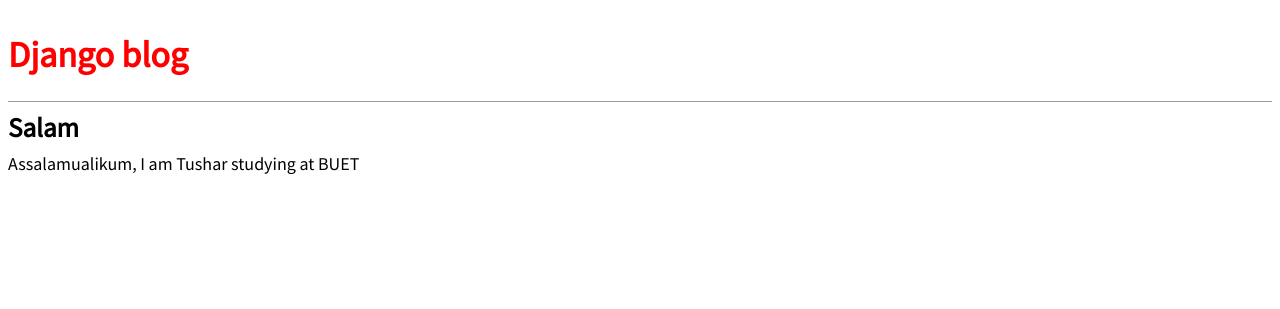
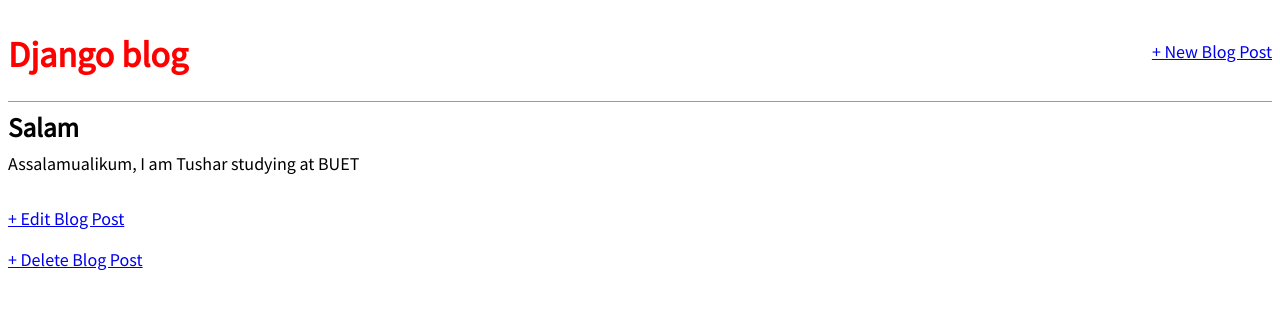
Before and after one commit to ARTushar/Blog, a Django app: page /post/1/ in a window 1280 px wide. Shown: the top 309 px of the page. Run offline with Django 3.2, Linux system fonts and the light colour scheme; data comes from the database, SQL or seed files in the repository; both versions use the stored data as it was after the commit.

Commit message:
create update and delete functionality has been added

```diff
--- a/blog/models.py
+++ b/blog/models.py
@@ -1,11 +1,16 @@
 from django.db import models
+from django.urls import reverse
+
 
 # Create your models here.
 class Post(models.Model):
-	title = models.CharField(max_length=200)
-	author = models.ForeignKey('auth.User',
-		on_delete=models.CASCADE,)
-	body = models.TextField()
+    title = models.CharField(max_length=200)
+    author = models.ForeignKey('auth.User',
+                               on_delete=models.CASCADE, )
+    body = models.TextField()
 
-	def __str__(self):
-		return self.title
+    def __str__(self):
+        return self.title
+
+    def get_absolute_url(self):
+        return reverse('post_detail', args=[str(self.id)])
--- a/blog/urls.py
+++ b/blog/urls.py
@@ -1,7 +1,11 @@
 from django.urls import path
-from .views import BlogListView, BlogDetailView
+from .views import BlogListView, BlogDetailView, BlogCreateView, BlogUpdateView, BlogDeleteView
 
 urlpatterns = [
-	path('post/<int:pk>/', BlogDetailView.as_view(), name='post_detail'),
-	path('', BlogListView.as_view(), name='home'),
+    path('post/<int:pk>/edit/', BlogUpdateView.as_view(), name='post_edit'),
+    path('post/<int:pk>/', BlogDetailView.as_view(), name='post_detail'),
+    path('', BlogListView.as_view(), name='home'),
+    path('post/new/', BlogCreateView.as_view(), name='post_new'),
+    path('post/<int:pk>/delete/', BlogDeleteView.as_view(), name='post_delete'),
+
 ]
--- a/blog/views.py
+++ b/blog/views.py
@@ -3,11 +3,32 @@ from django.shortcuts import render
 # Create your views here.
 from django.views.generic import ListView, DetailView
 from .models import Post
+from django.views.generic.edit import CreateView, UpdateView, DeleteView
+from django.urls import reverse_lazy
+
 
 class BlogListView(ListView):
-	model = Post
-	template_name = 'home.html'
+    model = Post
+    template_name = 'home.html'
+
 
 class BlogDetailView(DetailView):
-	model  = Post
-	template_name = 'post_detail.html'
+    model = Post
+    template_name = 'post_detail.html'
+
+
+class BlogCreateView(CreateView):
+    model = Post
+    template_name = 'post_new.html'
+    fields = '__all__'
+
+
+class BlogUpdateView(UpdateView):
+    model = Post
+    template_name = 'post_edit.html'
+    fields = ['title', 'body']
+
+class BlogDeleteView(DeleteView):
+    model = Post
+    template_name = 'post_delete.html'
+    success_url = reverse_lazy('home')
--- a/templates/base.html
+++ b/templates/base.html
@@ -7,13 +7,17 @@
     <link href="{% static 'css/base.css' %}" rel="stylesheet">
 </head>
 <body>
+<div>
     <header>
-		<h1><a href="{% url 'home' %">Django blog</a></h1>
+        <div class="nav-left">
+            <h1><a href="{% url 'home' %}">Django blog</a></h1>
+        </div>
+        <div class="nav-right">
+            <a href="{% url 'post_new' %}">+ New Blog Post</a>
+        </div>
     </header>
-	<div>
     {% block content %}
     {% endblock content %}
 </div>
-
 </body>
 </html>
--- a/templates/post_detail.html
+++ b/templates/post_detail.html
@@ -1,8 +1,11 @@
 {% extends 'base.html' %}
 
 {% block content %}
-  <div class='post-entry'>
-  	<h2> {{ object.title }}</h2>
-  	<p>{{ object.body }}</p>
-  </div>
+    <div class='post-entry'>
+        <h2> {{ object.title }}</h2>
+        <p>{{ object.body }}</p>
+    </div>
+
+    <p><a href="{% url 'post_edit' post.pk %}">+ Edit Blog Post</a></p>
+    <p><a href="{% url 'post_delete' post.pk %}">+ Delete Blog Post</a></p>
 {% endblock content %}
```
Also changed, not shown: blog/tests.py (+25 -0 lines), templates/post_delete.html (added, +10 -0 lines), templates/post_edit.html (added, +10 -0 lines), templates/post_new.html (added, +11 -0 lines), db.sqlite3. Lines whose indentation alone changed are shown as unchanged.
